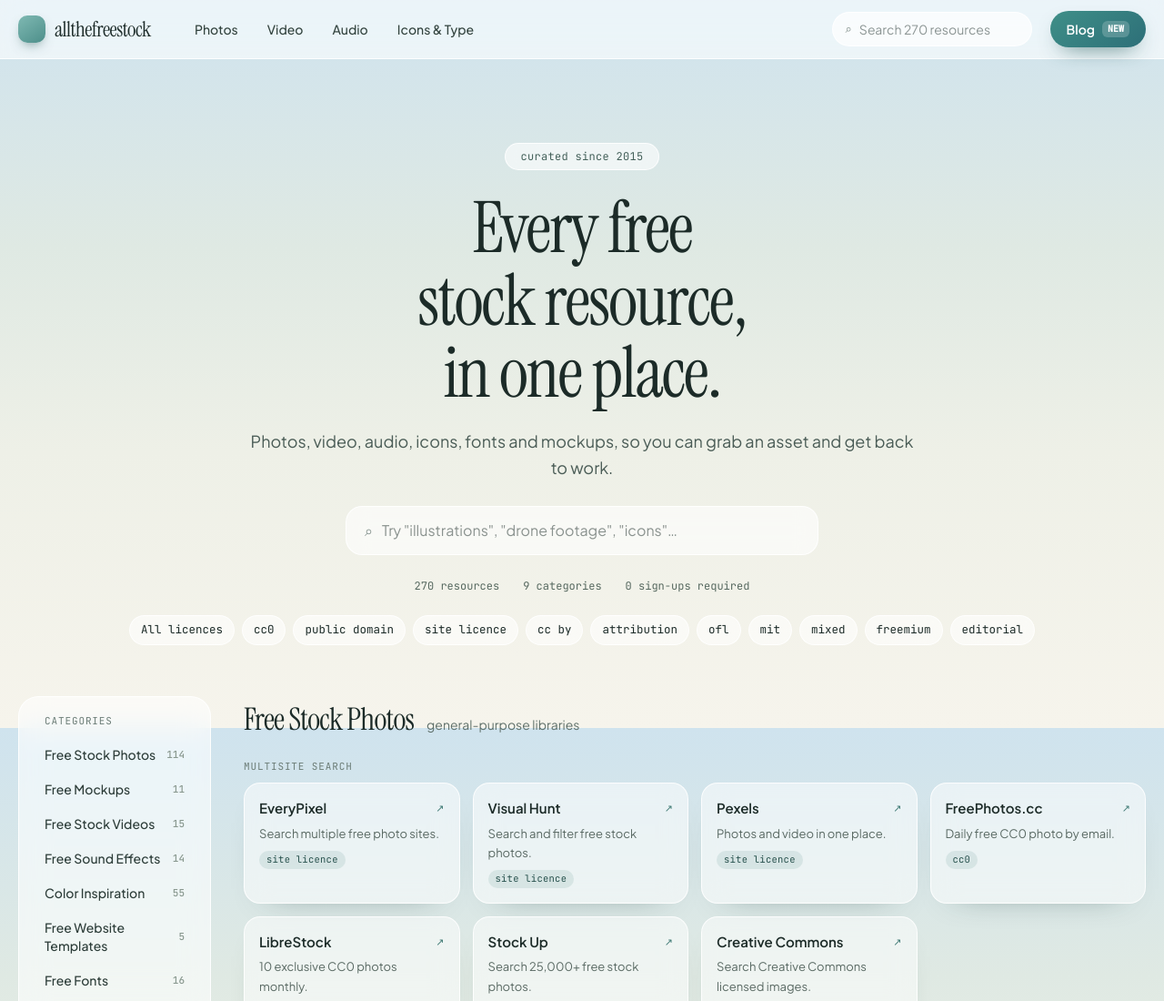
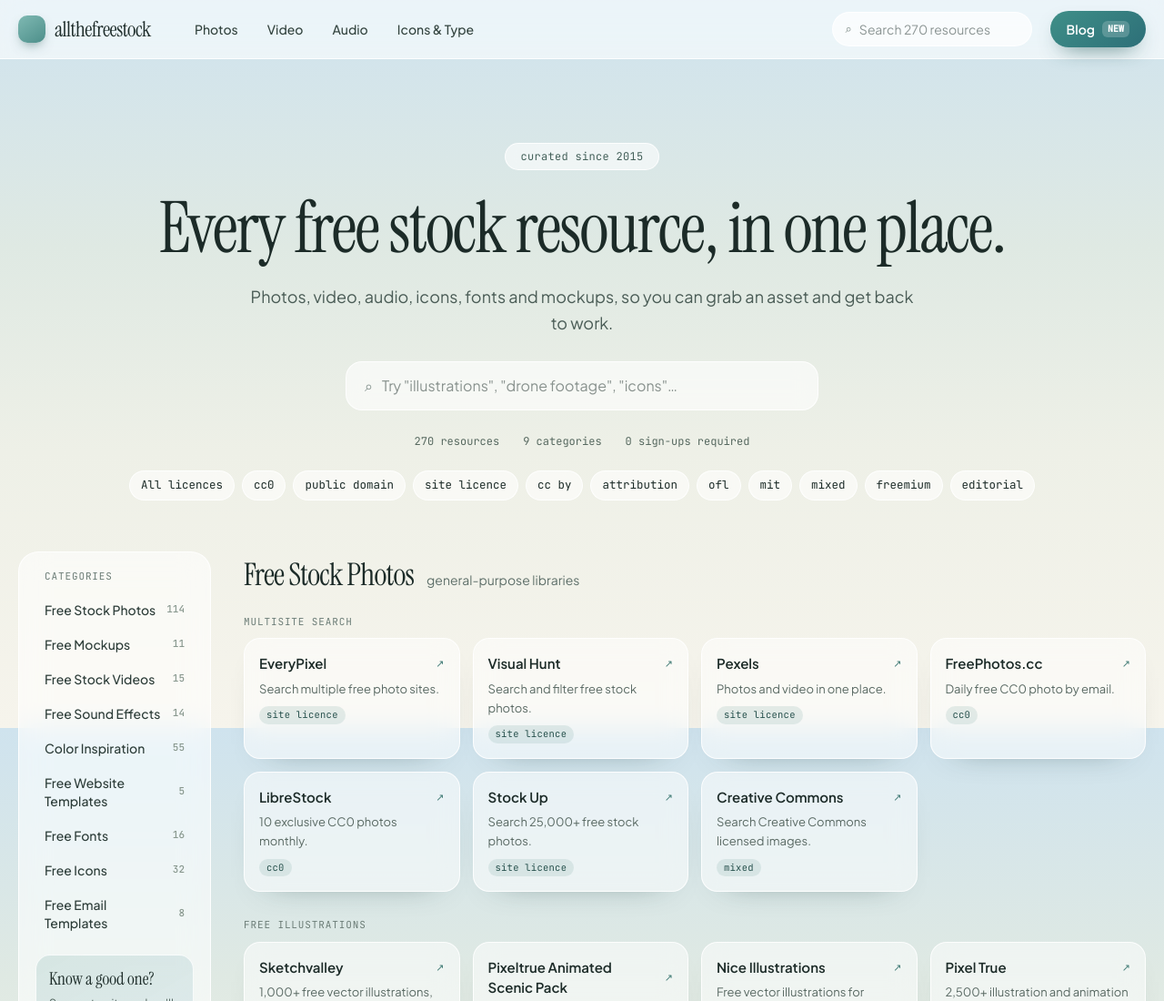
Before and after one commit to SaijoGeorge/AllTheFreeStock, an Astro site: page / in a window 1280 px wide. Shown: the top 1100 px of the page at 91% size. Built offline with nearby package versions, Linux system fonts and the light colour scheme; Astro itself is replaced by a stand-in of ours.

Commit message:
Remove max-width:15ch constraint on homepage h1

```diff
--- a/src/pages/index.astro
+++ b/src/pages/index.astro
@@ -11,7 +11,7 @@
       <div class="inline-flex items-center gap-2 px-4 py-1.5 rounded-full glass font-mono text-xs text-[#436059] tracking-wide">
         curated since 2015
       </div>
-      <h1 class="font-serif font-normal text-[clamp(42px,6.4vw,78px)] leading-[1.02] tracking-tight mx-auto mt-6 max-w-[15ch]" style="text-wrap:balance;">
+      <h1 class="font-serif font-normal text-[clamp(42px,6.4vw,78px)] leading-[1.02] tracking-tight mx-auto mt-6" style="text-wrap:balance;">
         Every free stock resource, in one place.
       </h1>
       <p class="max-w-[56ch] mx-auto mt-5 text-lg leading-relaxed text-[#4a5c56]">
```
